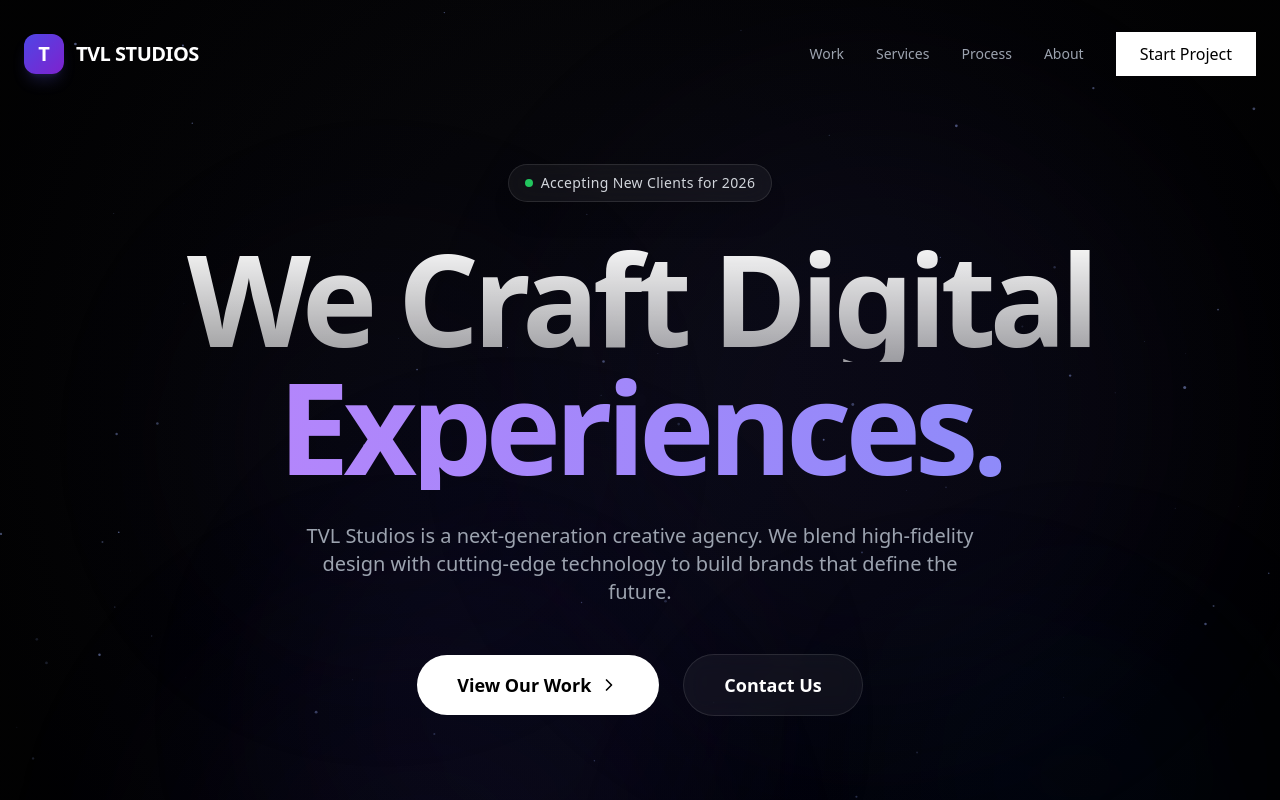
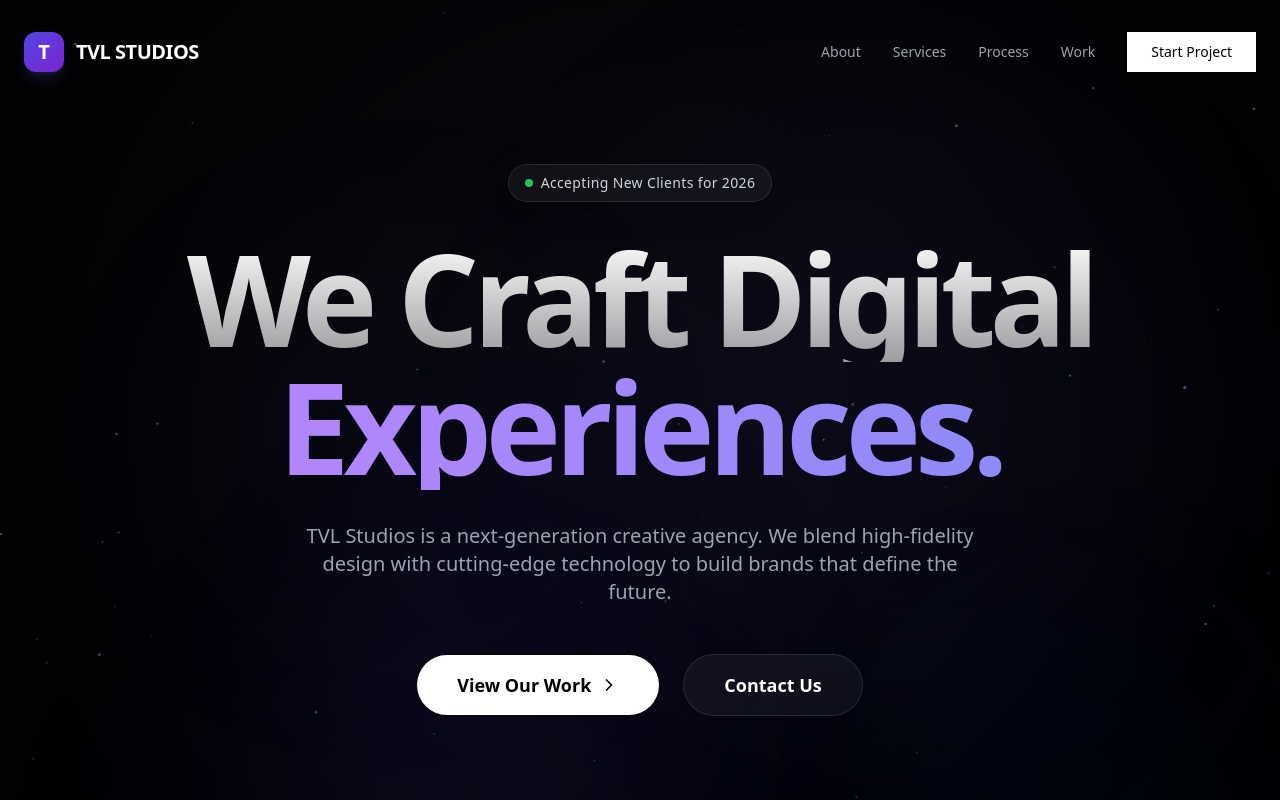
Before and after one commit to Umday-231105/tvlstudios, a Next.js app: page / in a window 1280 px wide. Shown: the top 800 px of the page. Built offline with nearby package versions, Linux system fonts and the light colour scheme.

Commit message:
Update page.js

```diff
--- a/src/app/page.js
+++ b/src/app/page.js
@@ -180,14 +180,14 @@ const Navbar = () => {
 
         {/* Desktop Menu */}
         <div className="hidden md:flex items-center gap-8">
-          {['Work', 'Services', 'Process', 'About'].map((item) => (
+          {['About', 'Services', 'Process', 'Work'].map((item) => (
             <a key={item} href={`#${item.toLowerCase()}`} className="text-sm font-medium text-gray-400 hover:text-white transition-colors duration-300">
               {item}
             </a>
           ))}
           <button
   onClick={() => window.location.href = "/start-project"}
-  className="px-6 py-2.5 bg-white text-black ..."
+  className="px-6 py-2.5 bg-white text-sm text-black ..."
 >
   Start Project
 </button>
@@ -567,7 +567,7 @@ export default function App() {
                 </p>
                 <button
   onClick={() => window.location.href = "/start-project"}
-  className="px-10 py-5 bg-white text-black ..."
+  className="px-10 py-5 bg-white text-sm text-black ..."
 >
   Start a Project
 </button>
@@ -576,10 +576,10 @@ export default function App() {
                 <div>
                   <h4 className="text-white font-bold mb-8 text-lg">Studio</h4>
                   <ul className="space-y-6 text-gray-400">
-                    <li><a href="#work" className="hover:text-white transition-colors">Selected Work</a></li>
+                    <li><a href="#work" className="hover:text-white transition-colors">About Us</a></li>
                     <li><a href="#services" className="hover:text-white transition-colors">Services</a></li>
                     <li><a href="#process" className="hover:text-white transition-colors">Process</a></li>
-                    <li><a href="#" className="hover:text-white transition-colors">About Us</a></li>
+                    <li><a href="#" className="hover:text-white transition-colors">Our Work</a></li>
                   </ul>
                 </div>
                 <div>
```
